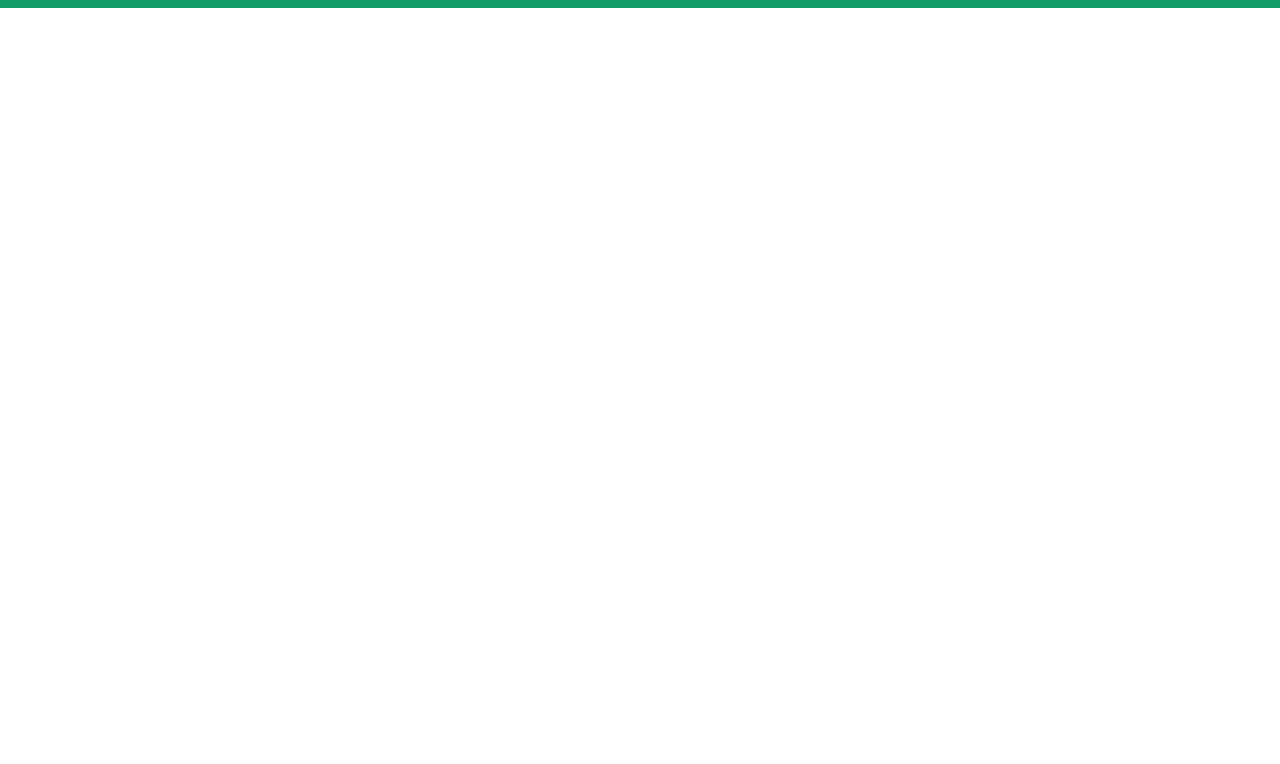
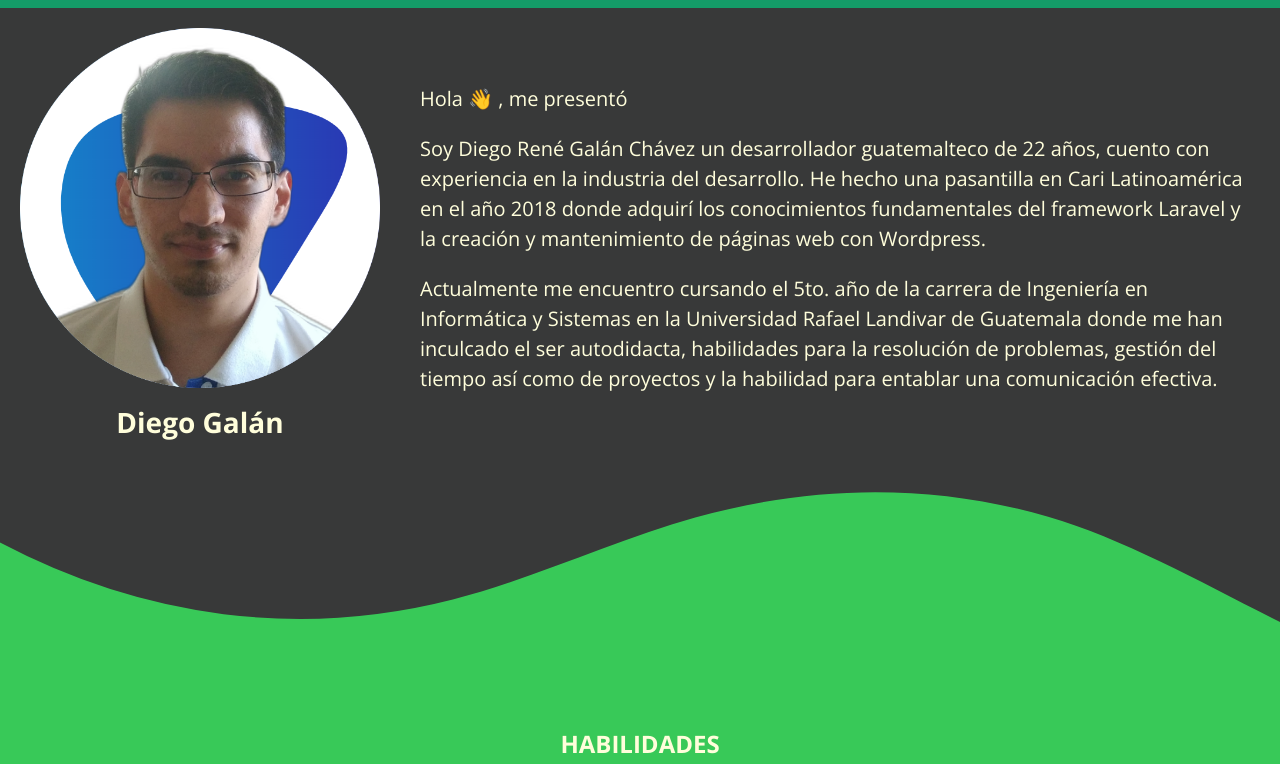
Before and after one commit to diego0023/portafolio, a website: page public/index.html in a window 1280 px wide. Shown: the part 57-821 px from the top of the page. Before the commit the page ends 800 px from the top, so only its background shows below. Drawn offline with nearby package versions, Linux system fonts and the light colour scheme.

Commit message:
seccion perfil

```diff
--- a/public/index.html
+++ b/public/index.html
@@ -4,15 +4,18 @@
     <meta charset="UTF-8" />
     <meta http-equiv="X-UA-Compatible" content="IE=edge" />
     <meta name="viewport" content="width=device-width, initial-scale=1.0" />
-    <link rel="stylesheet" href="styles/navbar.css">
+    <link rel="stylesheet" href="styles/navbar.css" />
     <link rel="preconnect" href="https://fonts.googleapis.com" />
     <link rel="preconnect" href="https://fonts.gstatic.com" crossorigin />
     <link
       href="https://fonts.googleapis.com/css2?family=Open+Sans:wght@300;400;500;600;700&display=swap"
-      rel="stylesheet"/>
+      rel="stylesheet"
+    />
     <link
       rel="stylesheet"
-      href="https://use.fontawesome.com/releases/v5.8.1/css/all.css"/>
+      href="https://use.fontawesome.com/releases/v5.8.1/css/all.css"
+    />
+    <link rel="stylesheet" href="styles/style.css">
     <title>Protafolio Diego Galan</title>
   </head>
   <body>
@@ -31,17 +34,45 @@
       </div>
     </header>
     <section id="sobreMi">
-
-    </section><!--Sobre mi-->
+      <div class="sobreMi">
+        <div class="column-1">
+          <img src="profile.png" alt="FotoPerfil"/>
+          <h3>Diego Galán</h3>
+        </div>
+        <div class="column-2">
+          <p>Hola 👋 , me presentó</p>
+          <p>
+            Soy Diego René Galán Chávez un desarrollador guatemalteco de 22
+            años, cuento con experiencia en la industria del desarrollo. He
+            hecho una pasantilla en Cari Latinoamérica en el año 2018 donde
+            adquirí los conocimientos fundamentales del framework Laravel y la
+            creación y mantenimiento de páginas web con Wordpress.
+          </p>
+          <p>
+            Actualmente me encuentro cursando el 5to. año de la carrera de
+            Ingeniería en Informática y Sistemas en la Universidad Rafael
+            Landivar de Guatemala donde me han inculcado el ser autodidacta,
+            habilidades para la resolución de problemas, gestión del tiempo así
+            como de proyectos y la habilidad para entablar una comunicación
+            efectiva.
+          </p>
+        </div>
+      </div>
+    </section>
+  </div> <!--Sobre mi-->
     <section id="habilidades">
-
+      <div class="habilidades">
+        <div class="wave">
+          <svg data-name="Layer 1" xmlns="http://www.w3.org/2000/svg" viewBox="0 0 1200 120" preserveAspectRatio="none">
+              <path d="M321.39,56.44c58-10.79,114.16-30.13,172-41.86,82.39-16.72,168.19-17.73,250.45-.39C823.78,31,906.67,72,985.66,92.83c70.05,18.48,146.53,26.09,214.34,3V0H0V27.35A600.21,600.21,0,0,0,321.39,56.44Z" class="shape-fill"></path>
+          </svg>
+          <h2>HABILIDADES</h2>
+      </div>
     </section><!--Habilidades-->
-    <section id="contacto">
-
-    </section><!--Contactarme-->
-    <section id="proyectos">
-
-    </section><!--Proyectos-->
+    <section id="contacto"></section>
+    <!--Contactarme-->
+    <section id="proyectos"></section>
+    <!--Proyectos-->
     <!-- Scripts-->
     <script src="js/navbar.js" type="module"></script>
   </body>
--- /dev/null
+++ b/public/styles/style.css
@@ -0,0 +1,80 @@
+.sobreMi {
+    display: flex;
+    background: #383939;
+    color: #FFFEDB;
+}
+
+.column-1 {
+    flex-basis: 30%;
+    padding: 20px;
+}
+
+.column-1 img {
+    width: 100%;
+    height: auto;
+}
+
+.column-1 h3 {
+    display: flex;
+    margin-top: 10px;
+    font-size: 28px;
+    justify-content: center;
+}
+
+.column-2 {
+    flex-basis: 70%;
+    padding: 20px;
+    align-content: center;
+    display: flex;
+    flex-wrap: wrap
+}
+
+.column-2 p {
+    margin-top: 0;
+    font-size: 20px;
+    line-height: 1.5;
+}
+
+.wave {
+    top: 0;
+    left: 0;
+    width: 100%;
+    overflow: hidden;
+    line-height: 0;
+}
+
+.wave svg {
+    position: relative;
+    display: block;
+    width: calc(132% + 1.3px);
+    height: 235px;
+}
+
+.wave .shape-fill {
+    fill: #383939;
+}
+
+.habilidades {
+    display: flex;
+    background: #38C958;
+    color: #FFFEDB;
+}
+
+.habilidades h2 {
+    display: flex;
+    justify-content: center;
+}
+
+
+@media (max-width: 768px) {
+    .sobreMi{
+        flex-wrap: wrap;
+    }
+    .column-1 {
+        flex-basis: 100%;
+    }
+
+    .column-2 {
+        flex-basis: 100%;
+    }
+}
```
Also changed, not shown: public/profile.png (added). Lines whose indentation alone changed are shown as unchanged.
